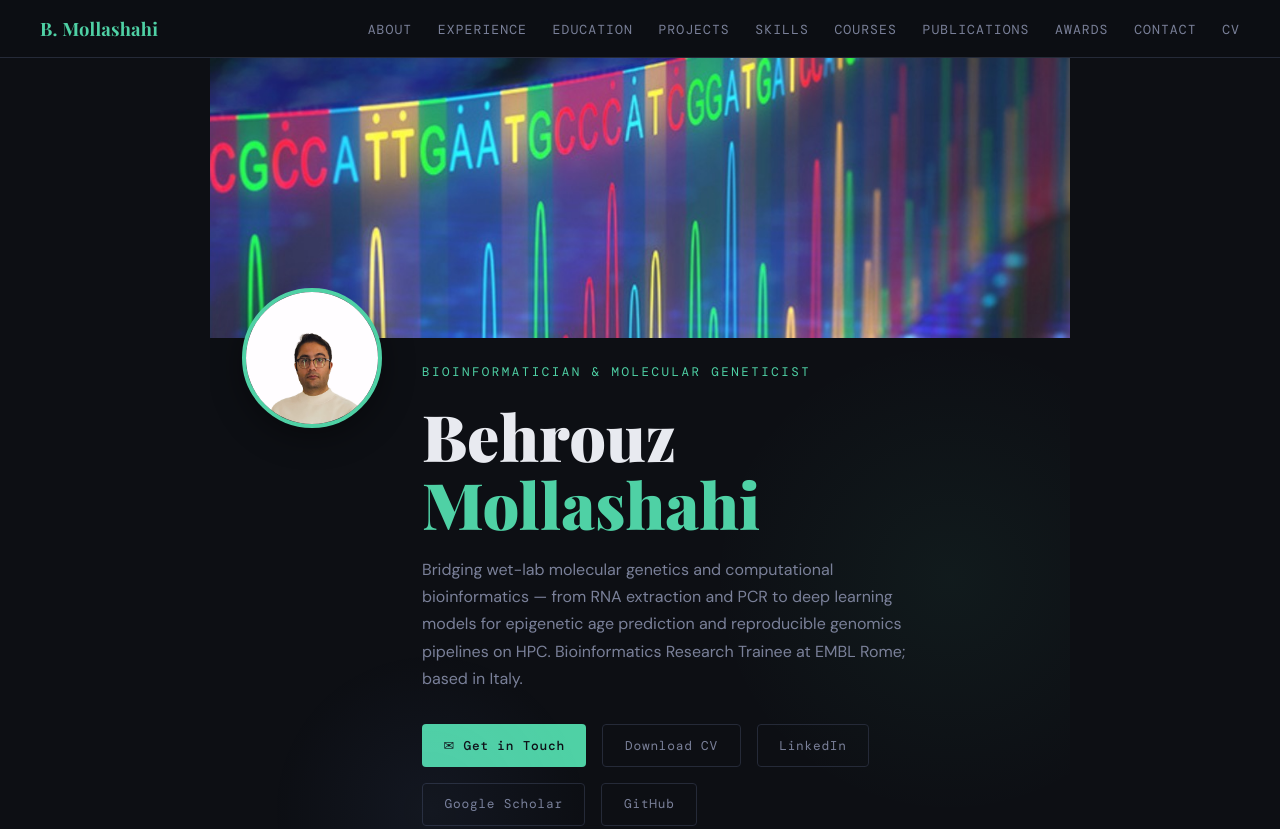
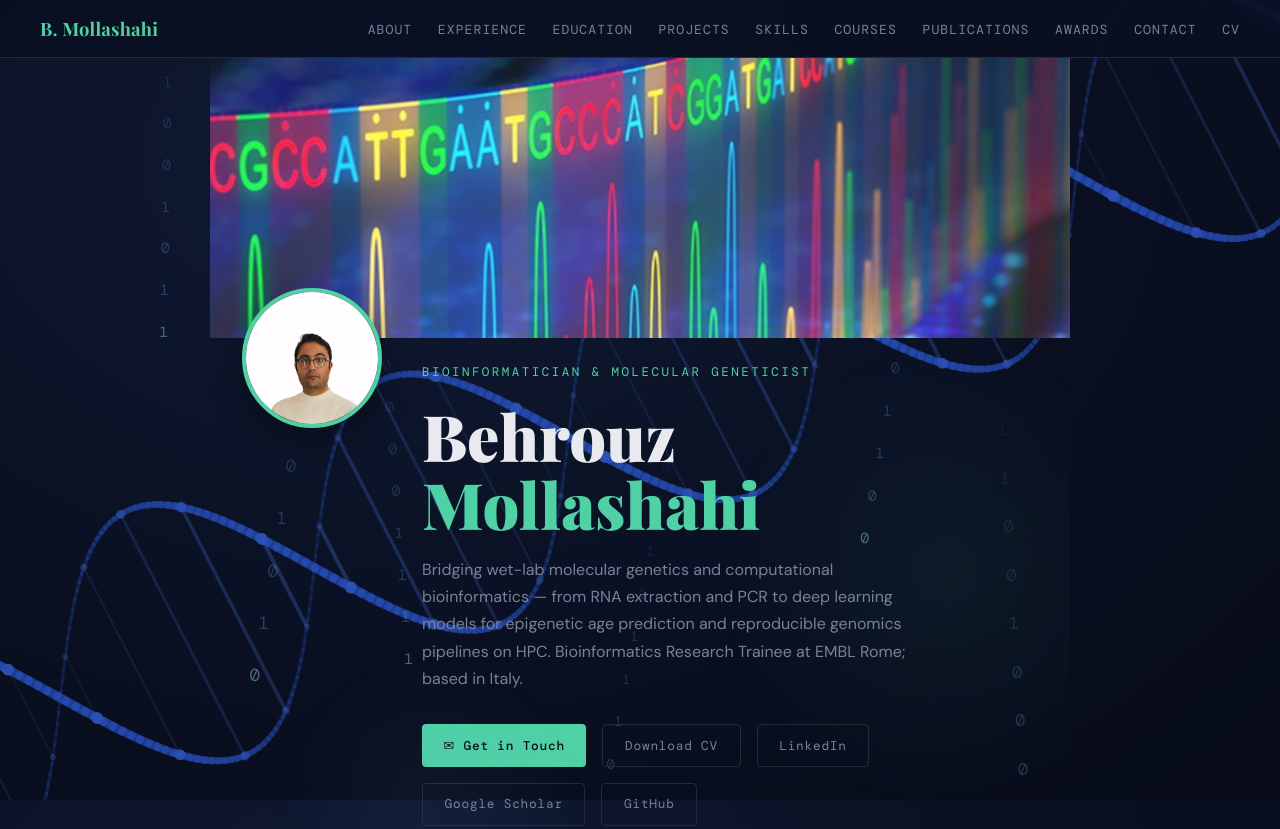
Before and after one commit to behrouzm/behrouzm.github.io, a plain HTML site: page index.html in a window 1280 px wide. Shown: the top 829 px of the page. Drawn offline with nearby package versions, Linux system fonts and the light colour scheme; animation ran at ten frames a second; a web font is replaced by a local one.

Commit message:
Add animated DNA and binary background

```diff
--- /dev/null
+++ b/bg.js
@@ -0,0 +1,152 @@
+/* Animated background: diagonal navy DNA helix + falling binary columns.
+   Both speed up while the page is scrolled and ease back to normal afterwards. */
+(function () {
+  const canvas = document.getElementById('bg-canvas');
+  if (!canvas || !canvas.getContext) return;
+  const ctx = canvas.getContext('2d');
+  const reduceMotion = window.matchMedia && window.matchMedia('(prefers-reduced-motion: reduce)').matches;
+
+  let W = 0, H = 0, DPR = 1;
+  let columns = [];
+
+  // ---- speed control (shared by DNA and digits) ----
+  const BASE_SPEED = 1;
+  let boost = 0;                 // extra speed added by scrolling
+  let lastScrollY = window.scrollY;
+  window.addEventListener('scroll', () => {
+    const dy = Math.abs(window.scrollY - lastScrollY);
+    lastScrollY = window.scrollY;
+    boost = Math.min(boost + dy * 0.015, 2.5);   // "a bit" faster, capped
+  }, { passive: true });
+
+  // ---- binary rain setup ----
+  const DIGITS_PER_COLUMN = 10;
+  function makeColumn(i, count) {
+    const slot = W / count;
+    const spacing = 34 + Math.random() * 22;            // vertical gap between digits
+    return {
+      x: slot * i + slot * (0.25 + Math.random() * 0.5),
+      y: Math.random() * (H + spacing * DIGITS_PER_COLUMN) - spacing * DIGITS_PER_COLUMN,
+      speed: 0.55 + Math.random() * 0.6,                 // each column its own pace
+      drift: (Math.random() - 0.5) * 0.45,               // each column its own slant
+      spacing,
+      size: 13 + Math.random() * 5,
+      digits: Array.from({ length: DIGITS_PER_COLUMN }, () => (Math.random() < 0.5 ? '0' : '1')),
+    };
+  }
+
+  function resize() {
+    DPR = Math.min(window.devicePixelRatio || 1, 2);
+    W = window.innerWidth;
+    H = window.innerHeight;
+    canvas.width = Math.round(W * DPR);
+    canvas.height = Math.round(H * DPR);
+    canvas.style.width = W + 'px';
+    canvas.style.height = H + 'px';
+    ctx.setTransform(DPR, 0, 0, DPR, 0, 0);
+    const count = Math.max(5, Math.min(14, Math.round(W / 120)));
+    columns = Array.from({ length: count }, (_, i) => makeColumn(i, count));
+  }
+  window.addEventListener('resize', () => { resize(); if (reduceMotion) frame(performance.now()); });
+  resize();
+
+  // ---- DNA helix ----
+  let phase = 0;
+  function drawDNA() {
+    const diag = Math.hypot(W, H);
+    const amp = Math.max(70, Math.min(W, H) * 0.17);    // helix radius (big)
+    const pitch = amp * 4.2;                             // length of one full turn
+    const k = (Math.PI * 2) / pitch;
+    const angle = -Math.atan2(H, W) * 0.85;              // diagonal: bottom-left -> top-right
+
+    ctx.save();
+    ctx.translate(W / 2, H / 2);
+    ctx.rotate(angle);
+
+    const half = diag / 2 + pitch;
+    const step = 6;
+
+    // base-pair rungs
+    const rungGap = pitch / 10;
+    const startRung = Math.floor((-half - phase / k) / rungGap) * rungGap;
+    for (let t = startRung; t < half; t += rungGap) {
+      const a = k * t + phase;
+      const y1 = amp * Math.sin(a), y2 = -y1;
+      const depth = (Math.cos(a) + 1) / 2;                // 0 back .. 1 front
+      ctx.strokeStyle = `rgba(70, 110, 210, ${0.10 + 0.22 * depth})`;
+      ctx.lineWidth = 2 + 2 * depth;
+      ctx.beginPath();
+      ctx.moveTo(t, y1);
+      ctx.lineTo(t, y2);
+      ctx.stroke();
+      // nucleotide ends
+      ctx.fillStyle = `rgba(90, 140, 240, ${0.18 + 0.35 * depth})`;
+      ctx.beginPath(); ctx.arc(t, y1, 3 + 3 * depth, 0, Math.PI * 2); ctx.fill();
+      ctx.fillStyle = `rgba(90, 140, 240, ${0.18 + 0.35 * (1 - depth)})`;
+      ctx.beginPath(); ctx.arc(t, y2, 3 + 3 * (1 - depth), 0, Math.PI * 2); ctx.fill();
+    }
+
+    // two backbones, drawn in short segments so thickness follows depth
+    for (const sign of [1, -1]) {
+      for (let t = -half; t < half; t += step) {
+        const a1 = k * t + phase, a2 = k * (t + step) + phase;
+        const depth = (sign * Math.cos(a1) + 1) / 2;
+        ctx.strokeStyle = `rgba(40, 80, 190, ${0.22 + 0.45 * depth})`;
+        ctx.lineWidth = 3 + 6 * depth;
+        ctx.lineCap = 'round';
+        ctx.beginPath();
+        ctx.moveTo(t, sign * amp * Math.sin(a1));
+        ctx.lineTo(t + step, sign * amp * Math.sin(a2));
+        ctx.stroke();
+      }
+    }
+    ctx.restore();
+  }
+
+  // ---- binary rain ----
+  function drawDigits(dt, speedMul) {
+    ctx.textAlign = 'center';
+    ctx.textBaseline = 'middle';
+    for (const c of columns) {
+      const v = 38 * c.speed * speedMul * dt;            // px moved this frame
+      c.y += v;
+      c.x += v * c.drift;
+      const len = c.spacing * DIGITS_PER_COLUMN;
+      if (c.y - len > H || c.x < -40 || c.x > W + 40) {
+        Object.assign(c, makeColumn(Math.floor(Math.random() * columns.length), columns.length));
+        c.y = -c.spacing;
+      }
+      ctx.font = `${c.size}px "DM Mono", monospace`;
+      for (let i = 0; i < DIGITS_PER_COLUMN; i++) {
+        const y = c.y - i * c.spacing;                   // i = 0 is the leading digit
+        const x = c.x - i * c.spacing * c.drift;
+        if (y < -20 || y > H + 20) continue;
+        if (Math.random() < 0.004) c.digits[i] = c.digits[i] === '0' ? '1' : '0';
+        const alpha = i === 0 ? 0.42 : 0.30 * (1 - i / DIGITS_PER_COLUMN) + 0.04;
+        ctx.fillStyle = i === 0 ? `rgba(160, 220, 255, ${alpha})` : `rgba(100, 170, 240, ${alpha})`;
+        ctx.fillText(c.digits[i], x, y);
+      }
+    }
+  }
+
+  // ---- main loop ----
+  let last = performance.now();
+  function frame(now) {
+    const dt = Math.min((now - last) / 1000, 0.05);
+    last = now;
+    boost *= Math.pow(0.12, dt);                         // ease back to normal speed
+    const speedMul = BASE_SPEED + boost;
+    phase += 0.6 * speedMul * dt;
+
+    ctx.clearRect(0, 0, W, H);
+    drawDNA();
+    drawDigits(dt, speedMul);
+    if (!reduceMotion) requestAnimationFrame(frame);
+  }
+
+  if (reduceMotion) {
+    frame(performance.now());                            // one static frame
+  } else {
+    requestAnimationFrame(frame);
+  }
+})();
--- a/index.html
+++ b/index.html
@@ -9,6 +9,7 @@
   <link rel="stylesheet" href="styles.css">
 </head>
 <body>
+<canvas id="bg-canvas" aria-hidden="true"></canvas>
 
 <!-- NAV -->
 <nav>
@@ -604,5 +605,6 @@
   });
 </script>
 
+<script src="bg.js"></script>
 </body>
 </html>
--- a/styles.css
+++ b/styles.css
@@ -16,10 +16,14 @@
 /* ── RESET ── */
 *, *::before, *::after { box-sizing: border-box; margin: 0; padding: 0; }
 
-html { scroll-behavior: smooth; }
+html {
+  scroll-behavior: smooth;
+  background: radial-gradient(ellipse at 30% 20%, #0f1a33 0%, #0a1022 55%, #070b17 100%) fixed;
+  background-color: #0a1022;
+}
 
 body {
-  background: var(--bg);
+  background: transparent;
   color: var(--text);
   font-family: var(--body-font);
   font-size: 16px;
@@ -27,10 +31,18 @@ body {
   overflow-x: hidden;
 }
 
+/* ── ANIMATED BACKGROUND ── */
+#bg-canvas {
+  position: fixed; inset: 0;
+  width: 100vw; height: 100vh;
+  z-index: -1;
+  pointer-events: none;
+}
+
 /* ── NAV ── */
 nav {
   position: fixed; top: 0; left: 0; right: 0; z-index: 100;
-  background: rgba(13,15,20,0.88);
+  background: rgba(10,16,34,0.85);
   backdrop-filter: blur(12px);
   border-bottom: 1px solid var(--border);
   display: flex; align-items: center; justify-content: space-between;
```
